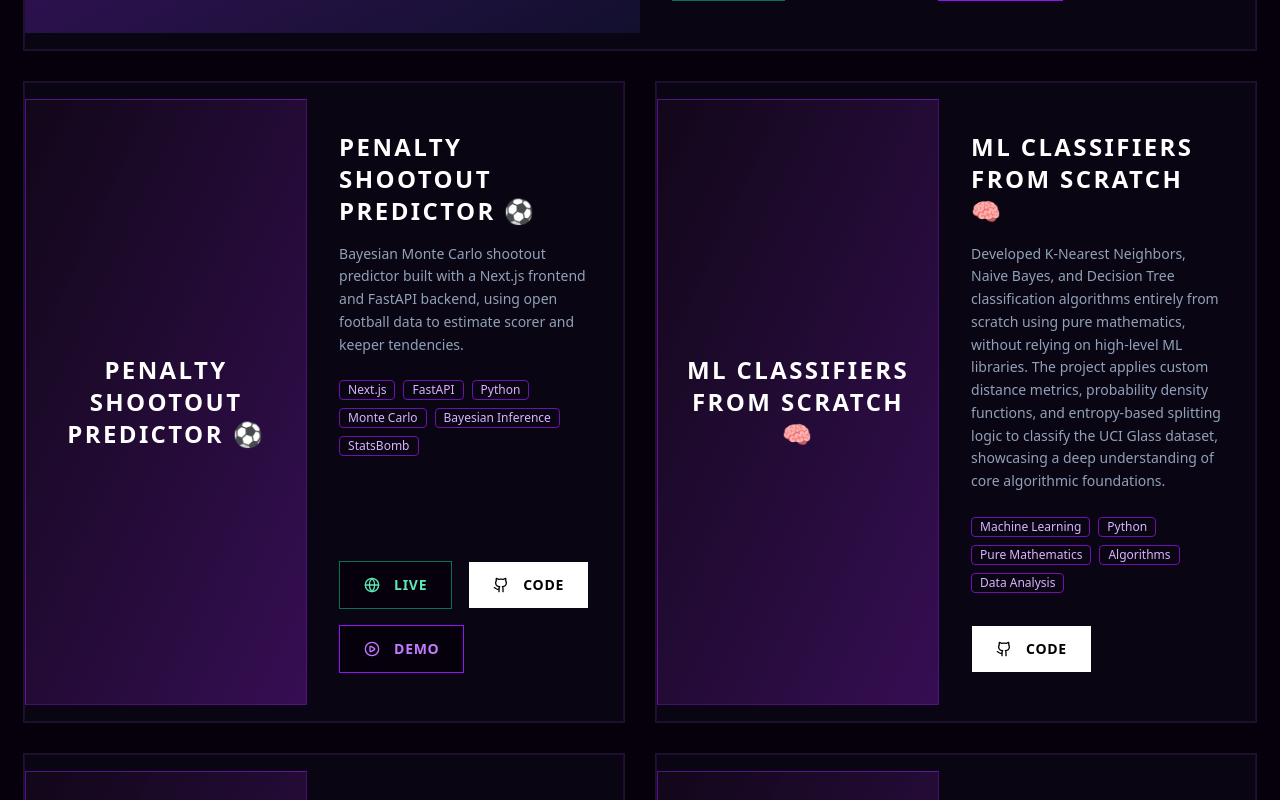
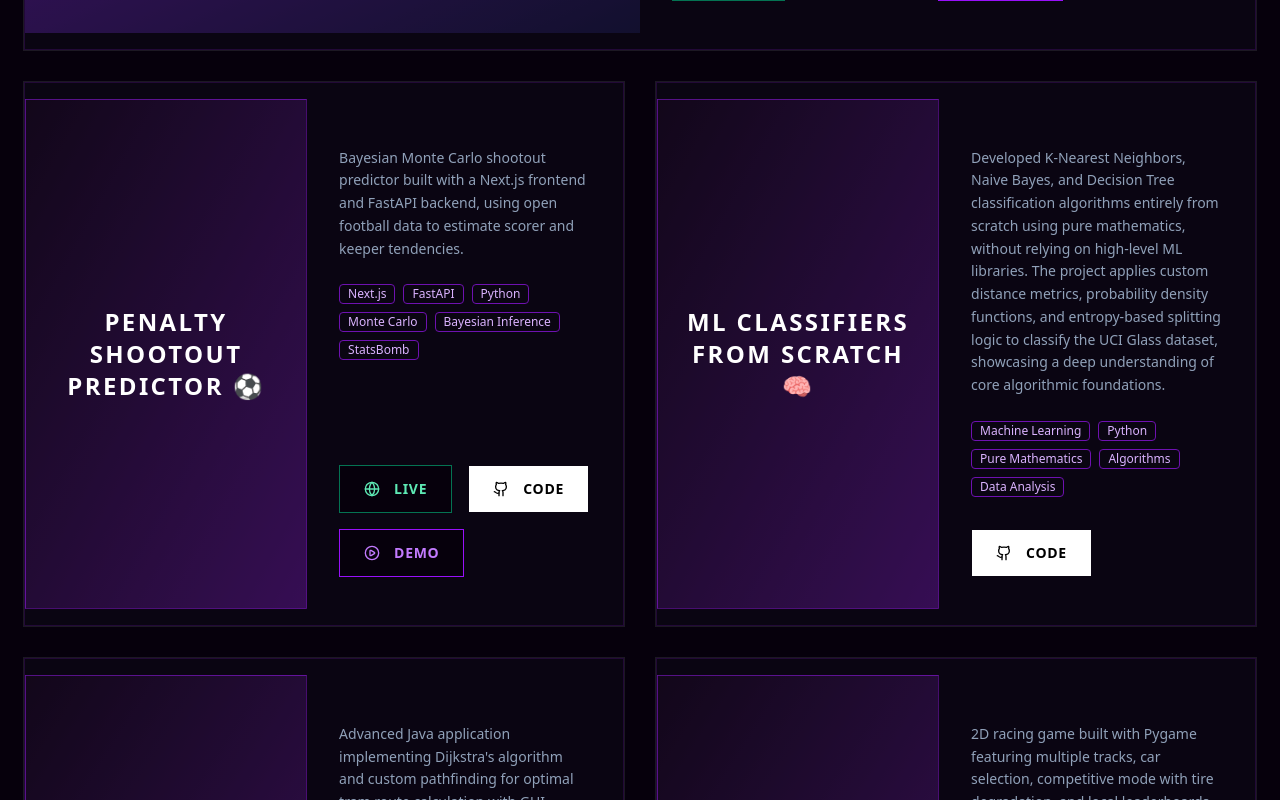
Before and after one commit to Vali-Hameed/Portfolio-Website, a Next.js app: page / in a window 1280 px wide. Shown: the part 3580-4380 px from the top of the page. Built offline with nearby package versions, Linux system fonts and the light colour scheme.

Commit message:
fix: removed duplicate project title in non-feautured project descriptions

```diff
--- a/src/app/page.js
+++ b/src/app/page.js
@@ -426,7 +426,7 @@ const Portfolio = () => {
 
                     <div className={`${project.featured ? "md:w-1/2" : "w-full"} p-8 flex flex-col justify-between`}>
                       <div>
-                        {!project.featured && <h3 className="text-2xl font-black text-white uppercase tracking-widest mb-4">{project.title}</h3>}
+                        {!project.featured && <h3 className="text-2xl font-black text-white uppercase tracking-widest mb-4"></h3>}
                         <p className="text-slate-400 leading-relaxed font-light mb-6">
                           {project.description}
 
```
